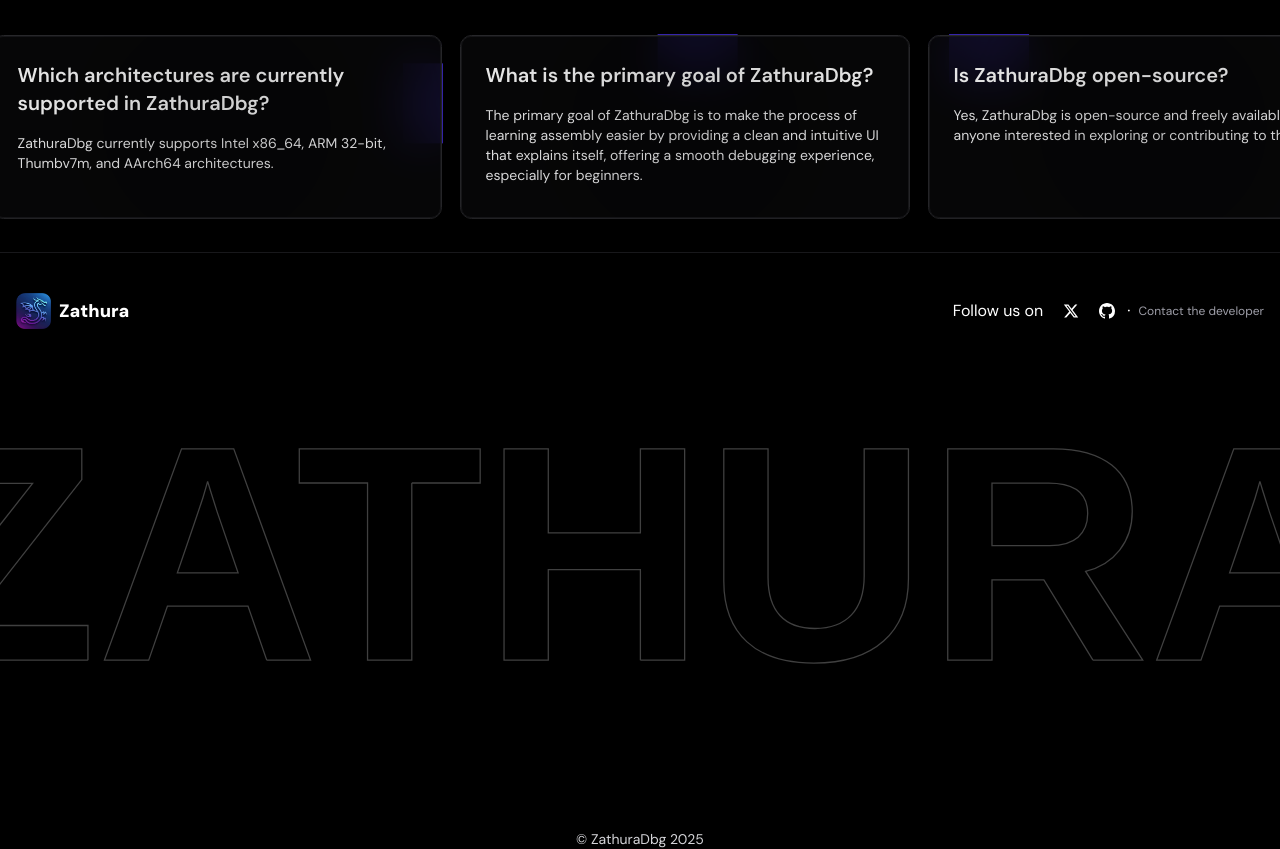
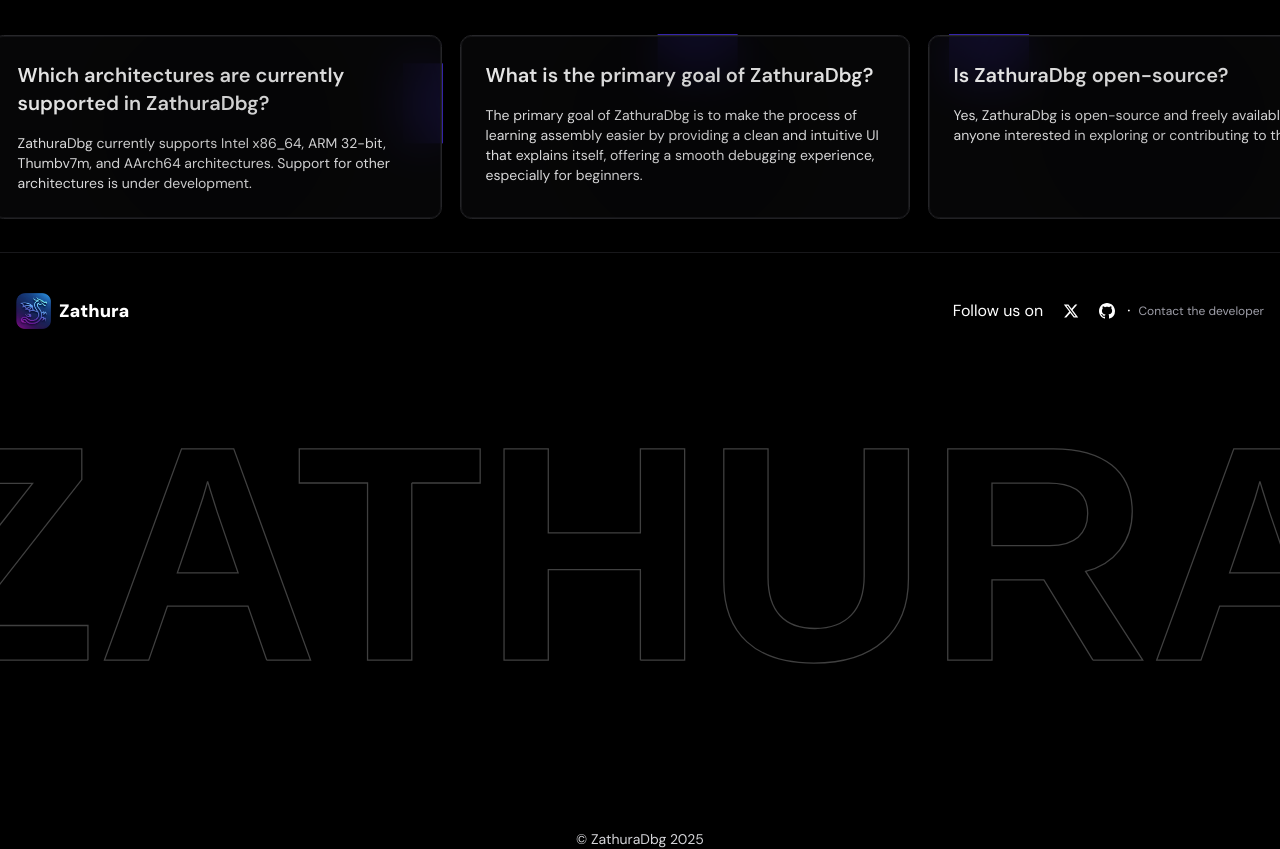
Before and after one commit to Musheer0/zathuradbg, a Next.js app: page / in a window 1280 px wide. Shown: the part 4321-5170 px from the top of the page. Built offline with nearby package versions, Linux system fonts and the light colour scheme; no server answers.

Commit message:
Update index.ts

```diff
--- a/src/cms/index.ts
+++ b/src/cms/index.ts
@@ -1,4 +1,4 @@
-export const announcment = 'ZathuraDbg 0.5.0 is out ';
+export const announcment = 'ZathuraDbg 0.5.0 is out';
 export const download_url = 'https://github.com/ZathuraDbg/ZathuraDbg/releases';
 export const contribute = 'https://github.com/ZathuraDbg/ZathuraDbg';
 export const about = ` ZathuraDbg is an open-source,
@@ -11,7 +11,7 @@
 export const FAQs = [
   {
     question: "Can ZathuraDbg debug binaries?",
-    answer: "No, ZathuraDbg does not support debugging binaries at the moment. This feature is planned for a future release.",
+    answer: "No, ZathuraDbg does not support debugging binaries at the moment. This feature may be added in a future release.",
   },
   {
     question: "Does ZathuraDbg support syscalls and OS-level APIs?",
@@ -19,7 +19,7 @@
   },
   {
     question: "Which architectures are currently supported in ZathuraDbg?",
-    answer: "ZathuraDbg currently supports Intel x86_64, ARM 32-bit, Thumbv7m, and AArch64 architectures.",
+    answer: "ZathuraDbg currently supports Intel x86_64, ARM 32-bit, Thumbv7m, and AArch64 architectures. Support for other architectures is under development.",
   },
   {
     question: "What is the primary goal of ZathuraDbg?",
```
